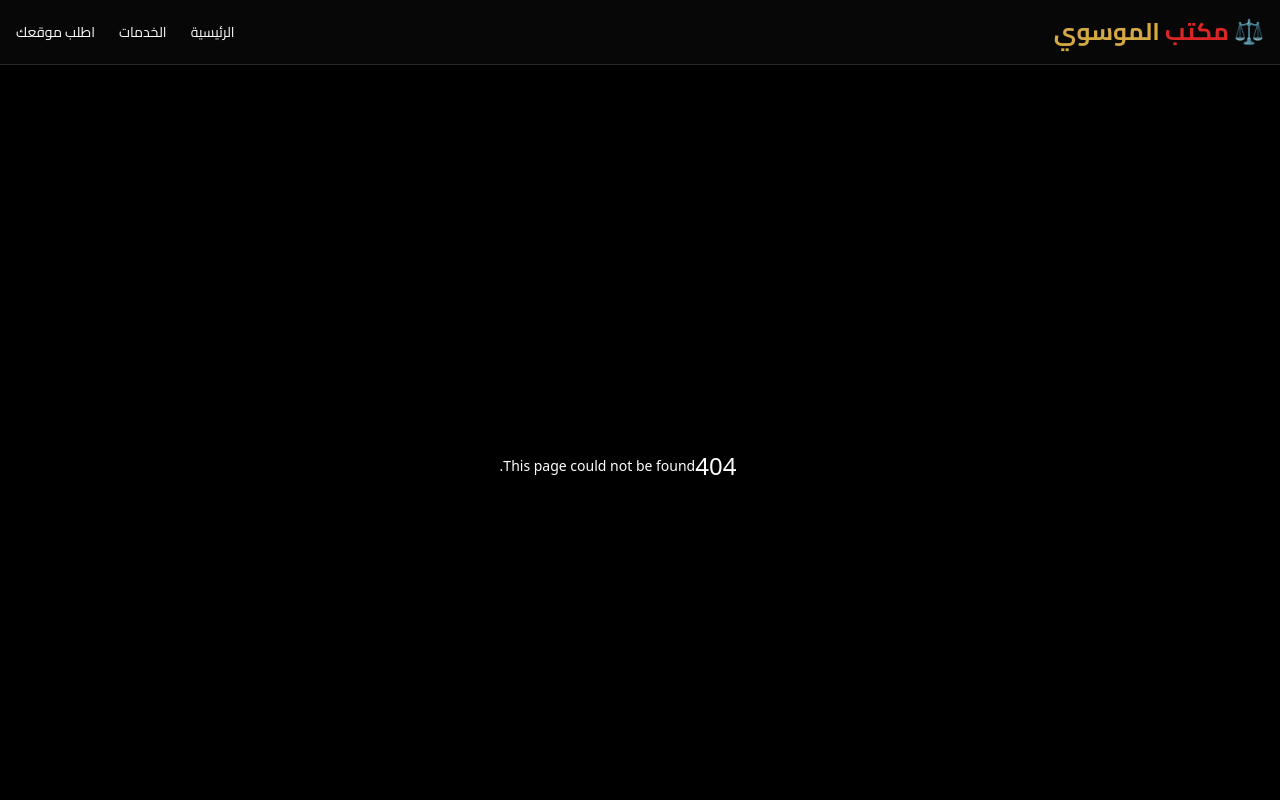
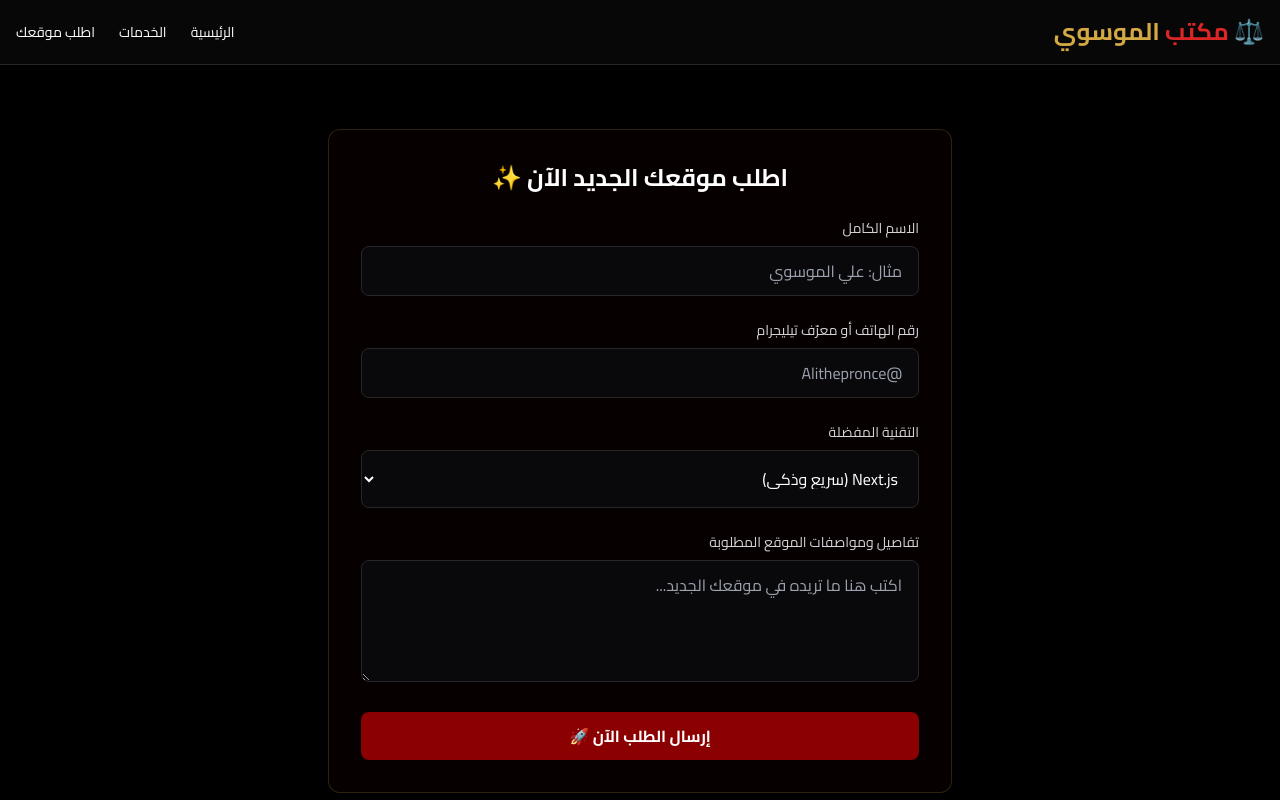
Before and after one commit to Alithepronce/al-mousawi-nextjs, a Next.js app: page /order in a window 1280 px wide. Before the commit this address had no page. Shown: the top 800 px of the page. Built offline with nearby package versions, Linux system fonts and the light colour scheme.

Commit message:
Add order submission page with dual action: local backup and server post

```diff
--- /dev/null
+++ b/src/app/order/page.js
@@ -0,0 +1,103 @@
+'use client'
+
+import { useState } from 'react'
+
+export default function Order() {
+  const [formData, setFormData] = useState({ name: '', phone: '', details: '', platform: 'Next.js' })
+  const [status, setStatus] = useState({ success: false, loading: false, message: '' })
+
+  const handleSubmit = async (e) => {
+    e.preventDefault()
+    setStatus({ success: false, loading: true, message: '' })
+
+    try {
+      // Offline fallback & database setup simulation
+      const savedOrders = JSON.parse(localStorage.getItem('mbp_orders') || '[]')
+      const newOrder = { ...formData, id: Date.now(), date: new Date().toISOString() }
+      savedOrders.push(newOrder)
+      localStorage.setItem('mbp_orders', JSON.stringify(savedOrders))
+
+      // Simulate API ping or hit endpoint if configured
+      setStatus({
+        success: true,
+        loading: false,
+        message: 'تم استلام طلبك بنجاح! تم حفظ البيانات محلياً وبشكل آمن، سنتصل بك قريباً جداً ⚖️'
+      })
+      setFormData({ name: '', phone: '', details: '', platform: 'Next.js' })
+    } catch (err) {
+      setStatus({ success: false, loading: false, message: 'حدث خطأ في التسجيل، يرجى المحاولة لاحقاً.' })
+    }
+  }
+
+  return (
+    <div className="max-w-2xl mx-auto px-6 py-16">
+      <div className="bg-zinc-900 border border-zinc-800 rounded-2xl p-8 glass-card">
+        <h2 className="text-2xl font-bold text-white mb-6 text-center">اطلب موقعك الجديد الآن ✨</h2>
+        <form onSubmit={handleSubmit} className="space-y-6">
+          <div>
+            <label className="block text-sm font-medium text-zinc-300 mb-2">الاسم الكامل</label>
+            <input
+              type="text"
+              required
+              value={formData.name}
+              onChange={e => setFormData({...formData, name: e.target.value})}
+              className="w-full bg-zinc-950 border border-zinc-800 rounded-lg px-4 py-3 text-white focus:outline-none focus:border-[#D4A843]"
+              placeholder="مثال: علي الموسوي"
+            />
+          </div>
+
+          <div>
+            <label className="block text-sm font-medium text-zinc-300 mb-2">رقم الهاتف أو معرّف تيليجرام</label>
+            <input
+              type="text"
+              required
+              value={formData.phone}
+              onChange={e => setFormData({...formData, phone: e.target.value})}
+              className="w-full bg-zinc-950 border border-zinc-800 rounded-lg px-4 py-3 text-white focus:outline-none focus:border-[#D4A843]"
+              placeholder="@Alithepronce"
+            />
+          </div>
+
+          <div>
+            <label className="block text-sm font-medium text-zinc-300 mb-2">التقنية المفضلة</label>
+            <select
+              value={formData.platform}
+              onChange={e => setFormData({...formData, platform: e.target.value})}
+              className="w-full bg-zinc-950 border border-zinc-800 rounded-lg px-4 py-3 text-white focus:outline-none focus:border-[#D4A843]"
+            >
+              <option value="Next.js">Next.js (سريع وذكي)</option>
+              <option value="Astro">Astro (خفيف جداً وصديق لمحركات البحث)</option>
+              <option value="HTML/JS">HTML5 & Vanilla JS (بسيط وسهل)</option>
+            </select>
+          </div>
+
+          <div>
+            <label className="block text-sm font-medium text-zinc-300 mb-2">تفاصيل ومواصفات الموقع المطلوبة</label>
+            <textarea
+              rows="4"
+              required
+              value={formData.details}
+              onChange={e => setFormData({...formData, details: e.target.value})}
+              className="w-full bg-zinc-950 border border-zinc-800 rounded-lg px-4 py-3 text-white focus:outline-none focus:border-[#D4A843]"
+              placeholder="اكتب هنا ما تريده في موقعك الجديد..."
+            ></textarea>
+          </div>
+
+          <button
+            type="submit"
+            disabled={status.loading}
+            className="w-full py-3 bg-[#8B0000] hover:bg-red-800 text-white font-bold rounded-lg transition-all"
+          >
+            {status.loading ? 'جاري الإرسال...' : 'إرسال الطلب الآن 🚀'}
+          </button>
+        </form>
+
+        {status.message && (
+          <div className={`mt-6 p-4 rounded-lg text-sm text-center ${status.success ? 'bg-emerald-950/40 text-emerald-400 border border-emerald-900' : 'bg-red-950/40 text-red-400 border border-red-900'}`}>
+            {status.message}
+          </div>
+        )}
+      </div>
+    </div>
+  )
+}
```
